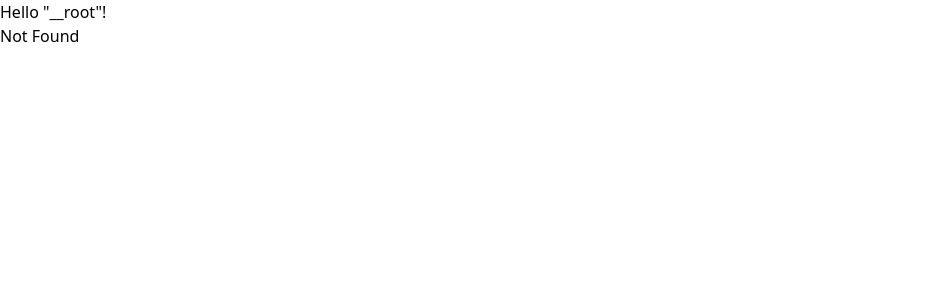
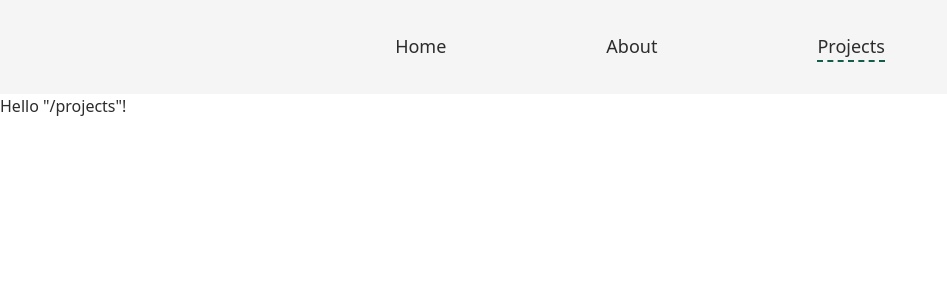
Before and after one commit to Simonaglem/my-portfolio, a React (Vite) app: page /projects in a window 1280 px wide. Before the commit this address had no page. Shown: the top 300 px of the page, without its empty margins (0-947 px from the left). Built offline with nearby package versions, Linux system fonts and the light colour scheme.

Commit message:
Add header with navigation and styling
Created a Header component with 3 navigation links using TanStack Router.
Applied Tailwind classes for layout and custom active link styles.

```diff
--- /dev/null
+++ b/src/components/Header.tsx
@@ -0,0 +1,31 @@
+import { Link, useRouterState } from '@tanstack/react-router';
+
+const links = [
+	{ label: 'Home', path: '/' },
+	{ label: 'About', path: '/about' },
+	{ label: 'Projects', path: '/projects' },
+];
+
+export function Header() {
+	const { location } = useRouterState();
+	const isActive = (path: string) => location.pathname === path;
+
+	return (
+		<header className="bg-off-white flex items-center justify-center p-1 md:p-2 lg:p-4">
+			<nav
+				className="sticky top-0 flex items-start gap-8 p-4 md:gap-20 lg:gap-40"
+				aria-label="Main navigation"
+			>
+				{links.map(({ label, path }) => (
+					<Link
+						key={path}
+						to={path}
+						className={`page-link ${isActive(path) ? 'active-page-link' : ''}`}
+					>
+						{label}
+					</Link>
+				))}
+			</nav>
+		</header>
+	);
+}
--- a/src/index.css
+++ b/src/index.css
@@ -1 +1,32 @@
 @import 'tailwindcss';
+
+@theme {
+	--color-teal-green: #135e4b;
+	--color-off-white: #f5f5f5;
+	--color-light-gray: #e0e0e0;
+	--color-coral: #ff6b6b;
+	--color-dark-gray: #2c2c2c;
+}
+
+.page-link {
+	@apply hover:text-teal-green border-b-2 border-transparent text-sm font-medium md:text-base lg:text-lg;
+}
+
+.active-page-link {
+	@apply border-teal-green border-b-2 border-dashed;
+}
+
+@layer base {
+	* {
+		@apply text-dark-gray;
+	}
+
+	#root {
+		@apply size-full;
+	}
+
+	html,
+	body {
+		@apply size-full;
+	}
+}
--- a/src/routeTree.gen.ts
+++ b/src/routeTree.gen.ts
@@ -9,8 +9,20 @@
 // Additionally, you should also exclude this file from your linter and/or formatter to prevent it from being checked or modified.
 
 import { Route as rootRouteImport } from './routes/__root'
+import { Route as ProjectsRouteRouteImport } from './routes/projects/route'
+import { Route as AboutRouteRouteImport } from './routes/about/route'
 import { Route as IndexRouteImport } from './routes/index'
 
+const ProjectsRouteRoute = ProjectsRouteRouteImport.update({
+  id: '/projects',
+  path: '/projects',
+  getParentRoute: () => rootRouteImport,
+} as any)
+const AboutRouteRoute = AboutRouteRouteImport.update({
+  id: '/about',
+  path: '/about',
+  getParentRoute: () => rootRouteImport,
+} as any)
 const IndexRoute = IndexRouteImport.update({
   id: '/',
   path: '/',
@@ -19,28 +31,50 @@ const IndexRoute = IndexRouteImport.update({
 
 export interface FileRoutesByFullPath {
   '/': typeof IndexRoute
+  '/about': typeof AboutRouteRoute
+  '/projects': typeof ProjectsRouteRoute
 }
 export interface FileRoutesByTo {
   '/': typeof IndexRoute
+  '/about': typeof AboutRouteRoute
+  '/projects': typeof ProjectsRouteRoute
 }
 export interface FileRoutesById {
   __root__: typeof rootRouteImport
   '/': typeof IndexRoute
+  '/about': typeof AboutRouteRoute
+  '/projects': typeof ProjectsRouteRoute
 }
 export interface FileRouteTypes {
   fileRoutesByFullPath: FileRoutesByFullPath
-  fullPaths: '/'
+  fullPaths: '/' | '/about' | '/projects'
   fileRoutesByTo: FileRoutesByTo
-  to: '/'
-  id: '__root__' | '/'
+  to: '/' | '/about' | '/projects'
+  id: '__root__' | '/' | '/about' | '/projects'
   fileRoutesById: FileRoutesById
 }
 export interface RootRouteChildren {
   IndexRoute: typeof IndexRoute
+  AboutRouteRoute: typeof AboutRouteRoute
+  ProjectsRouteRoute: typeof ProjectsRouteRoute
 }
 
 declare module '@tanstack/react-router' {
   interface FileRoutesByPath {
+    '/projects': {
+      id: '/projects'
+      path: '/projects'
+      fullPath: '/projects'
+      preLoaderRoute: typeof ProjectsRouteRouteImport
+      parentRoute: typeof rootRouteImport
+    }
+    '/about': {
+      id: '/about'
+      path: '/about'
+      fullPath: '/about'
+      preLoaderRoute: typeof AboutRouteRouteImport
+      parentRoute: typeof rootRouteImport
+    }
     '/': {
       id: '/'
       path: '/'
@@ -53,6 +87,8 @@ declare module '@tanstack/react-router' {
 
 const rootRouteChildren: RootRouteChildren = {
   IndexRoute: IndexRoute,
+  AboutRouteRoute: AboutRouteRoute,
+  ProjectsRouteRoute: ProjectsRouteRoute,
 }
 export const routeTree = rootRouteImport
   ._addFileChildren(rootRouteChildren)
--- a/src/routes/__root.tsx
+++ b/src/routes/__root.tsx
@@ -1,5 +1,6 @@
 import * as React from 'react';
 import { Outlet, createRootRoute } from '@tanstack/react-router';
+import { Header } from '../components/Header';
 
 export const Route = createRootRoute({
 	component: RootComponent,
@@ -8,7 +9,7 @@ export const Route = createRootRoute({
 function RootComponent() {
 	return (
 		<React.Fragment>
-			<div>Hello "__root"!</div>
+			<Header />
 			<Outlet />
 		</React.Fragment>
 	);
--- /dev/null
+++ b/src/routes/about/route.tsx
@@ -0,0 +1,9 @@
+import { createFileRoute } from '@tanstack/react-router';
+
+export const Route = createFileRoute('/about')({
+	component: RouteComponent,
+});
+
+function RouteComponent() {
+	return <div>Hello "/about"!</div>;
+}
--- /dev/null
+++ b/src/routes/projects/route.tsx
@@ -0,0 +1,9 @@
+import { createFileRoute } from '@tanstack/react-router';
+
+export const Route = createFileRoute('/projects')({
+	component: RouteComponent,
+});
+
+function RouteComponent() {
+	return <div>Hello "/projects"!</div>;
+}
```
